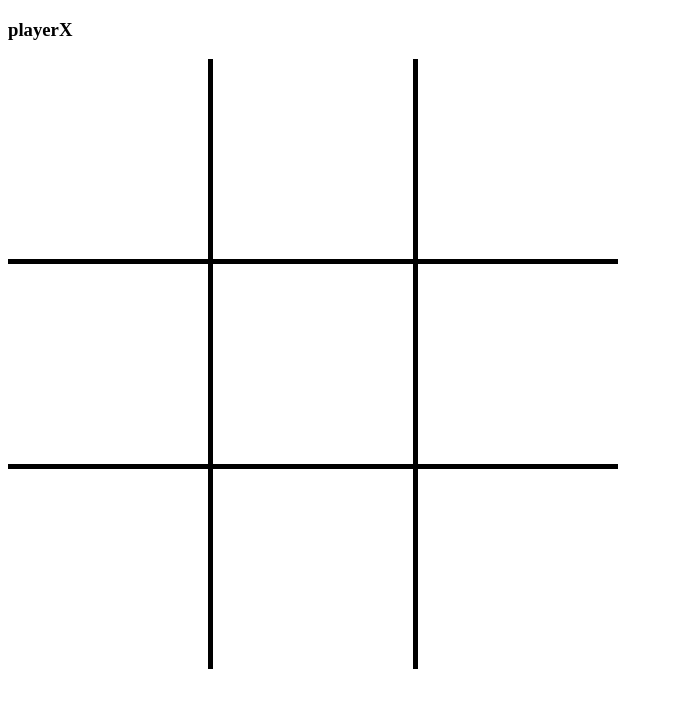
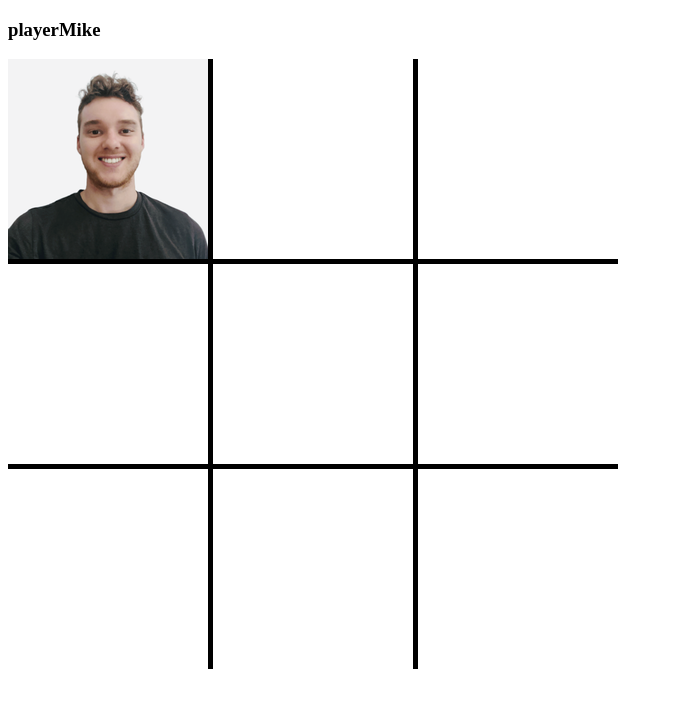
Before and after one commit to theryancook/CoderAcademyProject-JS_Vanilla_Tic-Tac-Toe, a plain HTML site: page index.html in a window 1280 px wide. Both pictures are taken after a click on the element 108 px from the left and 159 px from the top of the page. Shown: the whole page, without its empty margins (0-673 px from the left). Drawn offline with Linux system fonts and the light colour scheme.

Commit message:
added styling for the x and os

```diff
--- a/code.js
+++ b/code.js
@@ -1,7 +1,7 @@
 document.addEventListener("DOMContentLoaded", () => {
     const squares = document.querySelectorAll(".grid div")
     const playerDisplay = document.querySelector("#player")
-    let currentPlayer = "playerX"
+    let currentPlayer = "playerMike"
 
     squares.forEach(square => {
         square.addEventListener("click", clickOutcome)
@@ -9,14 +9,16 @@ document.addEventListener("DOMContentLoaded", () => {
 
     function clickOutcome(event) {
         const squareArray = Array.from(squares)
-        const indexPosition = squareArray.indexOf(event.target)
-        console.log(indexPosition)
+        const index = squareArray.indexOf(event.target)
+        console.log(index)
         playerDisplay.innerHTML = currentPlayer
 
-        if(currentPlayer === "playerX") {
-            currentPlayer = "player0"
+        if(currentPlayer === "playerMike") {
+            squares[index].classList.add("playerMike")
+            currentPlayer = "playerBruce"
         } else {
-            currentPlayer = "playerX"
+            squares[index].classList.add("playerBruce")
+            currentPlayer = "playerMike"
         }
     }
 })
--- a/index.html
+++ b/index.html
@@ -8,7 +8,7 @@
   </head>
   <body>
 
-    <h3 id="player">playerX</h3>
+    <h3 id="player">playerMike</h3>
 
     <div class="grid">
       <div></div>
--- a/style.css
+++ b/style.css
@@ -14,10 +14,10 @@
     margin-bottom: 5px;
   }
 
-  .playerX {
-    background-image: url('cross.png')
+  .playerMike {
+    background-image: url("mike-cross (1).png")
   }
 
-  .playerO {
-    background-image: url('circle.png')
+  .playerBruce {
+    background-image: url("bruce-oh3.png")
   }
```
Also changed, not shown: bruce-oh 2.jpg (added), bruce-oh.jpeg (added), bruce-oh3.png (added), mike-cross (1).png (added), mike-cross.png (added).
